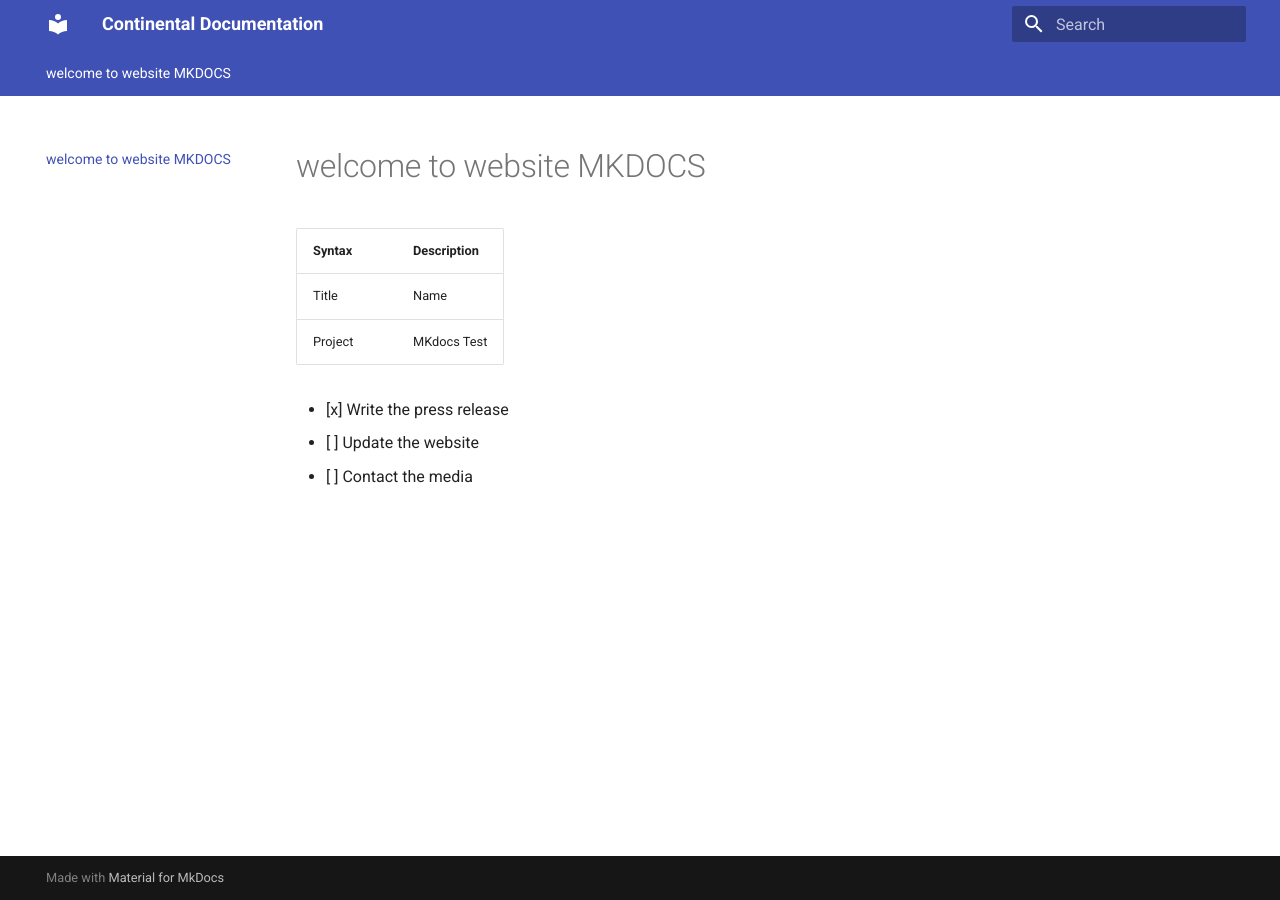
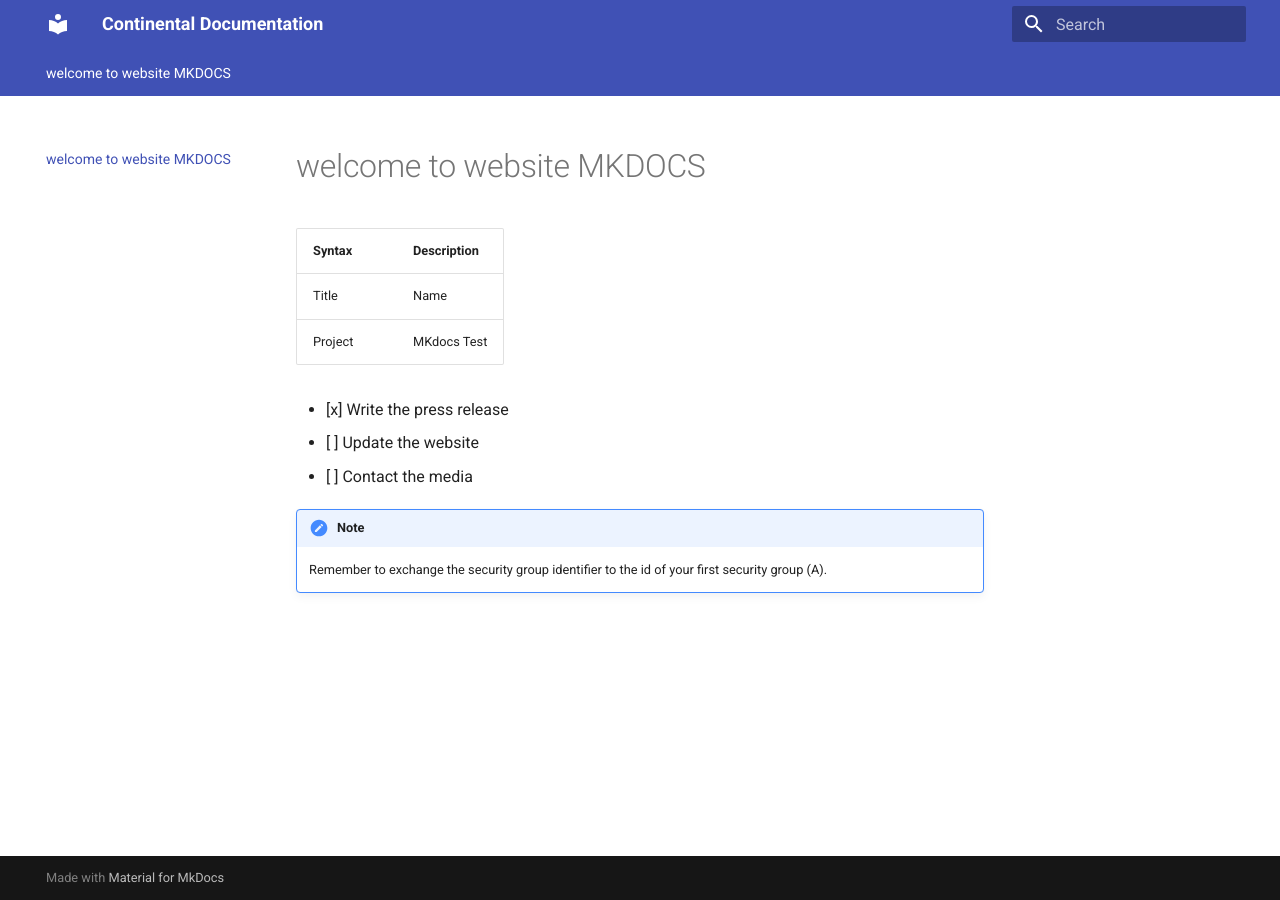
Before and after one commit to Sharbal-Shuker/mkdocs_test, an MkDocs documentation site: the page built from docs/index.md, in a window 1280 px wide. Built offline with MkDocs 1.6.1 and Material for MkDocs 9.7.7, drawn with Linux system fonts in a browser that asks for light colours.

Commit message:
Update index.md

```diff
--- a/docs/index.md
+++ b/docs/index.md
@@ -8,3 +8,7 @@
 - [x] Write the press release
 - [ ] Update the website
 - [ ] Contact the media
+
+
+!!! note
+     Remember to exchange the security group identifier to the id of your first security group (A).
```
